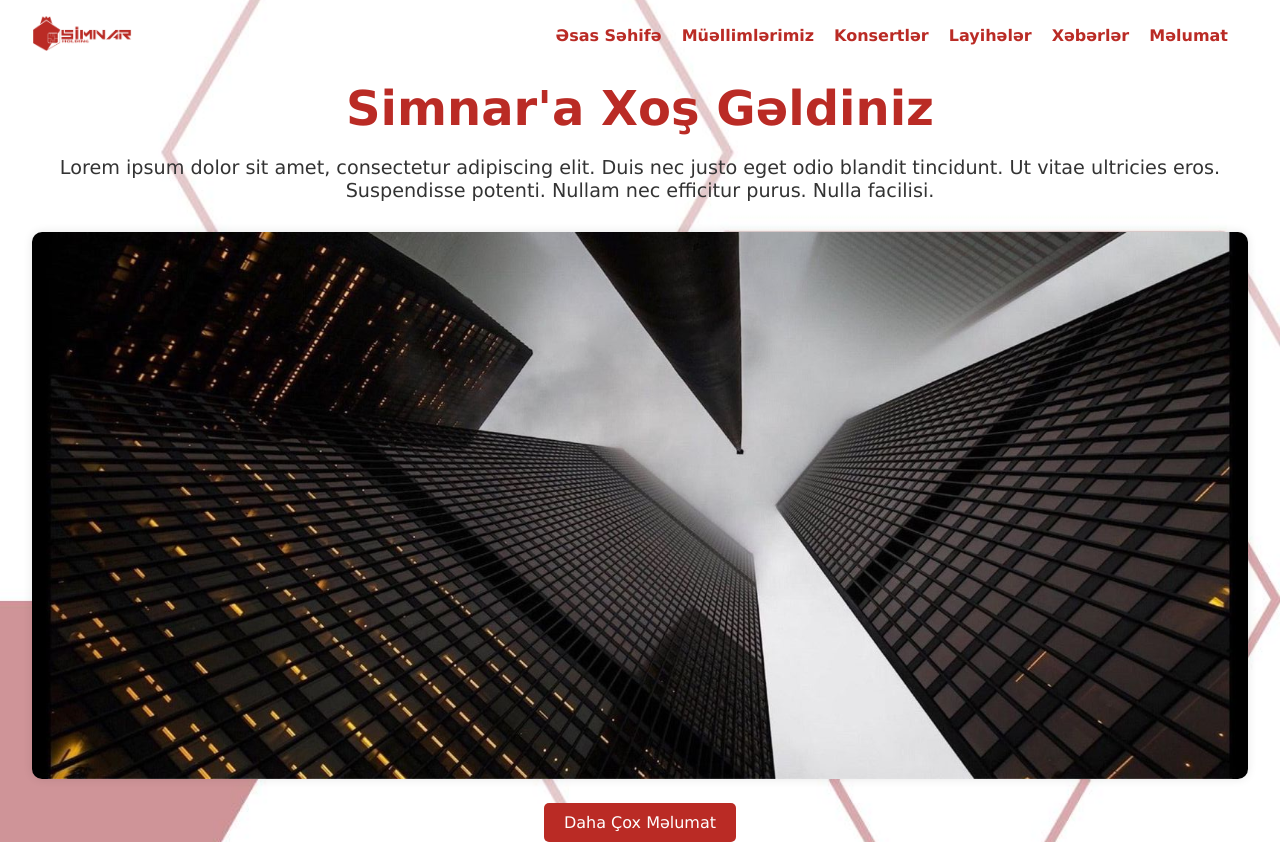
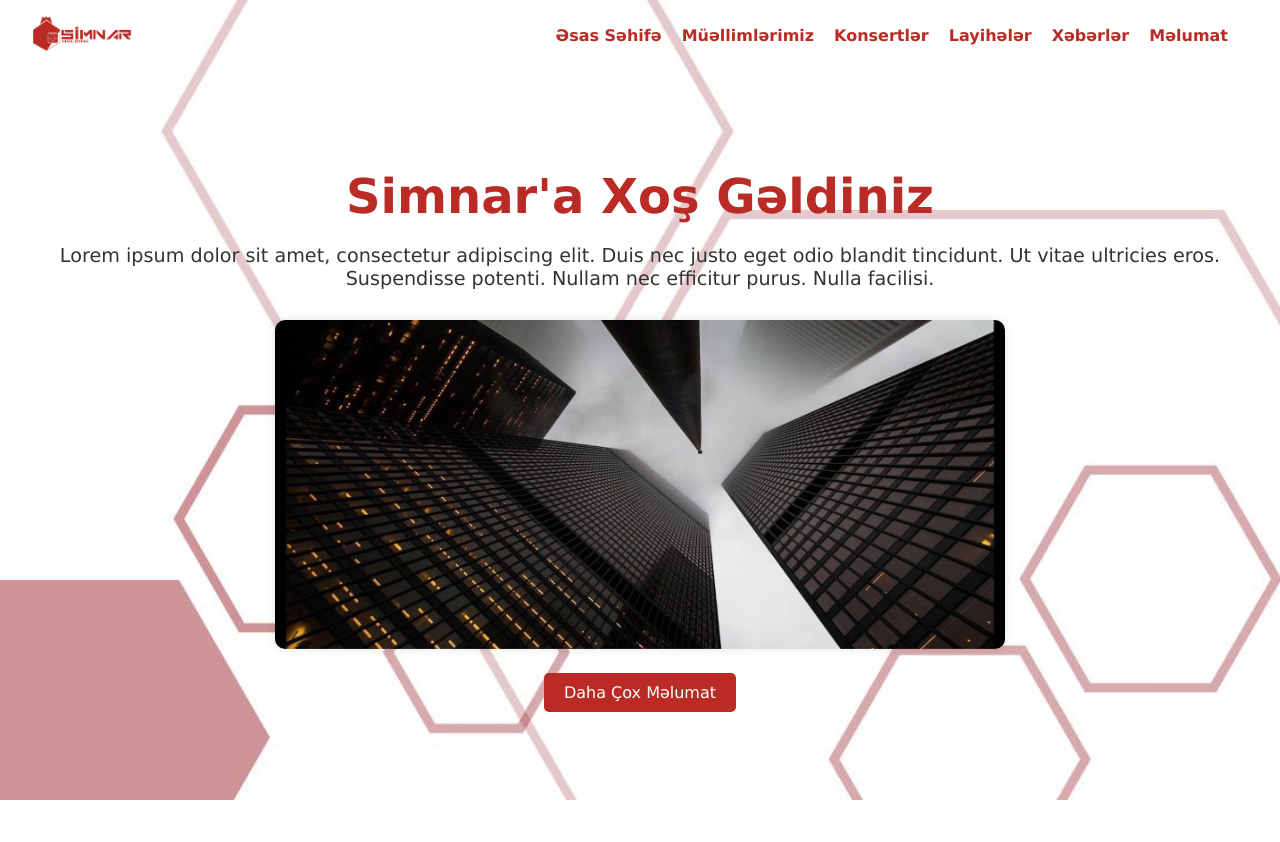
Before and after one commit to cavidan-1907/website, a plain HTML site: page index.html in a window 1280 px wide. After the commit the page ends 800 px from the top, so only its background shows below. Drawn offline with Linux system fonts and the light colour scheme.

Commit message:
secondcommit

```diff
--- a/style.css
+++ b/style.css
@@ -63,11 +63,11 @@ h1 {
     background-color: #8c201b; /* Darken the color slightly on hover */
 }
 
-/* Navigation Styles */
+
 nav {
     background-color: transparent;
     padding: 16px 0;
-    position: fixed;
+    position: absolute;
     z-index: 23;
     width: 100%;
 }
@@ -93,7 +93,7 @@ nav {
     color:var(--color1);
     font-weight: bold;
     position: relative;
-    transition: border-bottom 0.3s ease; /* Add transition for the underline */
+    transition: border-bottom 0.3s ease;
 }
 
 .nav ul li a::after {
@@ -104,21 +104,21 @@ bottom: 0;
     transition: all 0.5s ease;
   width: 0;
   height: 2px;
-  background-color: #8c201b; /* Initially set to transparent */
+  background-color: #8c201b;
 }
 
 .nav ul li a:hover::after {
 width: 100%;
 }
-/* Yeni eklenen stiller */
+
 .image-container {
     text-align: center;
     margin-bottom: 20px;
 }
 
 .section-image {
-    max-width: 100%;
+    max-width: 60%;
     height: auto;
     border-radius: 10px;
-    box-shadow: 0 0 10px rgba(0, 0, 0, 0.1); /* Bir gölge efekti ekleyin */
+    box-shadow: 0 0 10px rgba(0, 0, 0, 0.1);
 }
```
